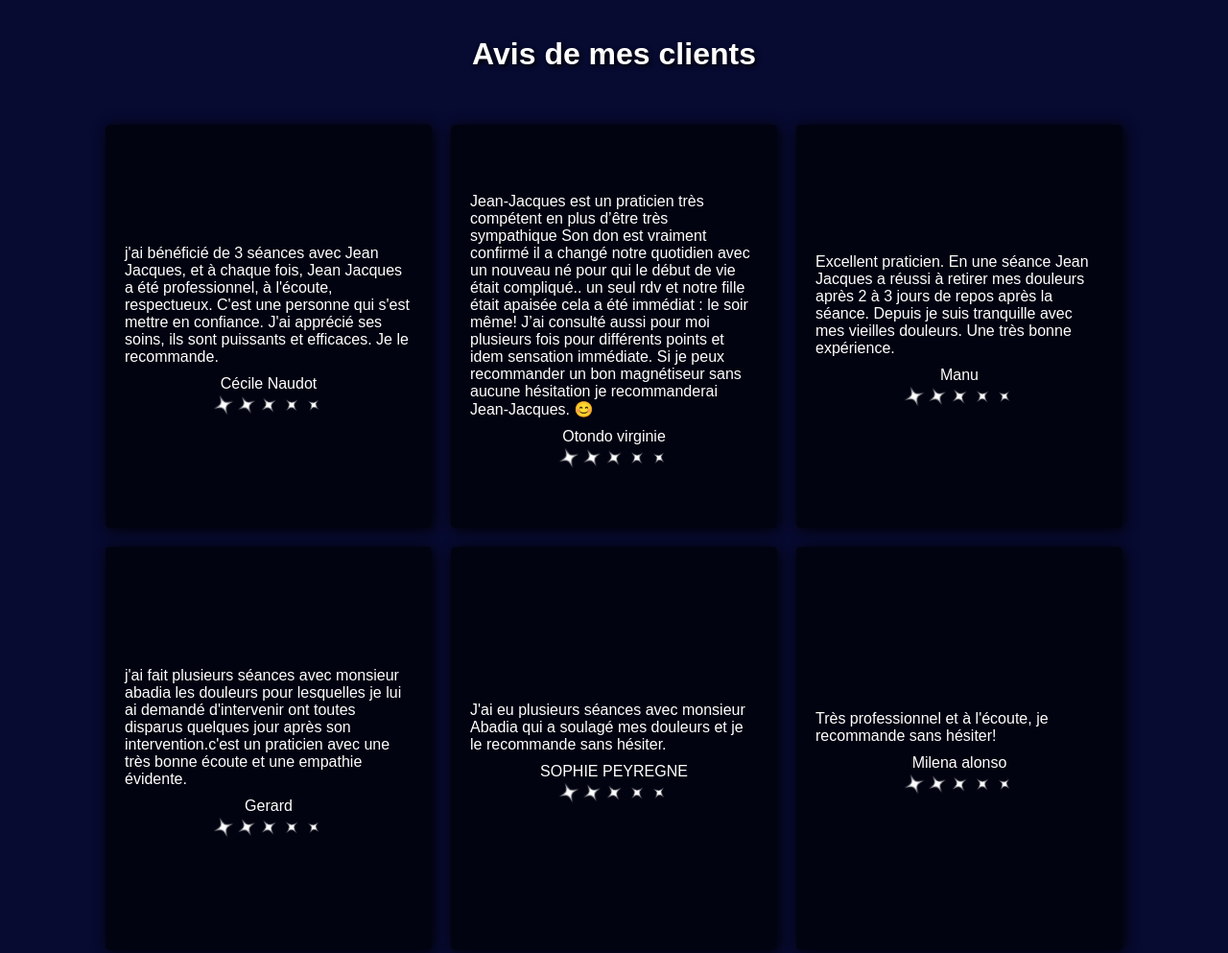
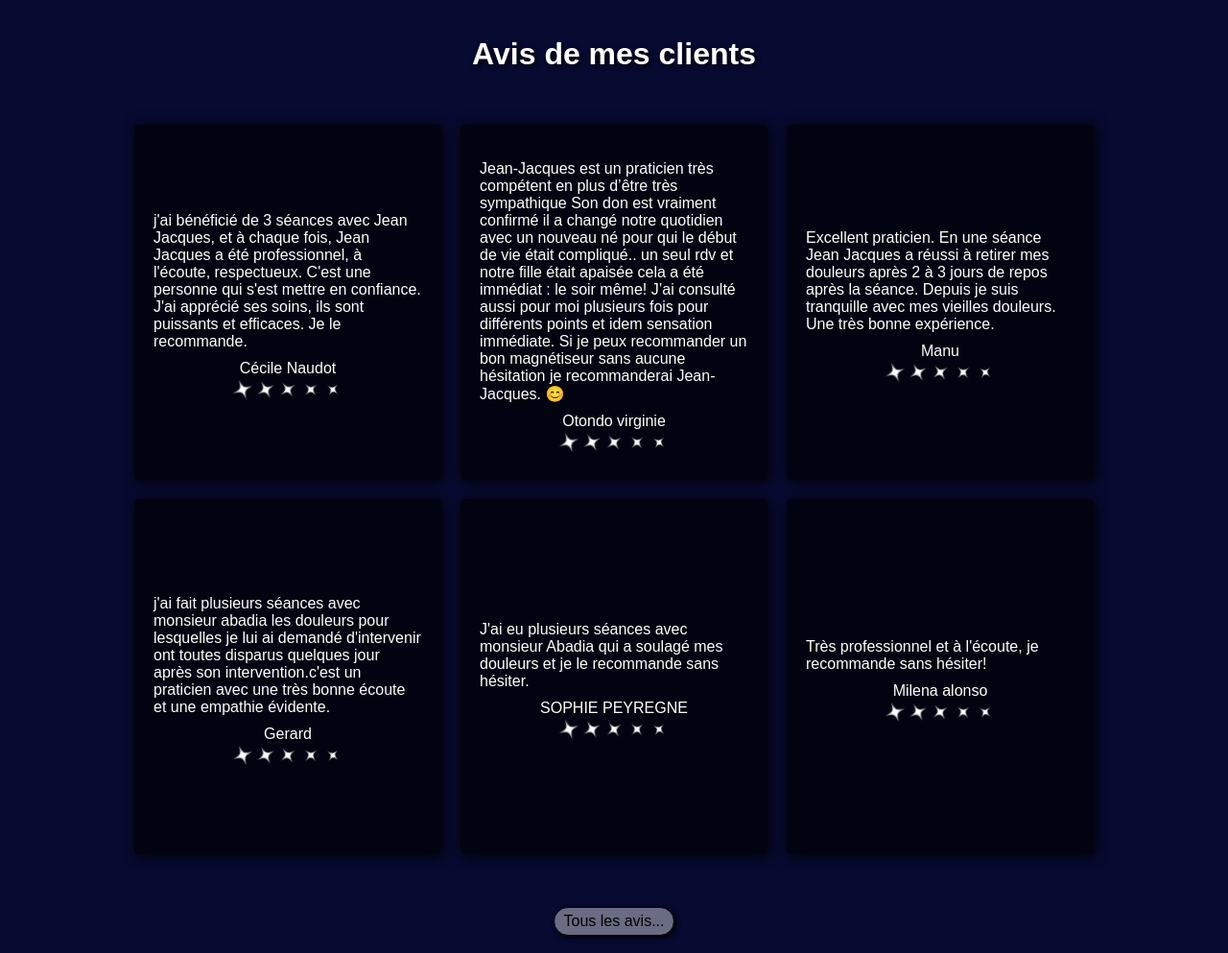
Before and after one commit to Azuko9/site-magn-tisme, a plain HTML site: page index.html in a window 1280 px wide. Shown: the part 4700-5693 px from the top of the page at 96% size. Drawn offline with Linux system fonts and the light colour scheme.

Commit message:
style: adjust box width and dimensions for improved layout consistency

```diff
--- a/style.css
+++ b/style.css
@@ -395,6 +395,7 @@ main {
 
 .box {
   min-height: 500px;
+  width: 90%;
   max-width: 1190px;
   display: flex;
   flex-direction: column;
@@ -427,6 +428,7 @@ main {
   font-size: 1em;
   margin-bottom: 15px;
   line-height: 1.1em;
+
 }
 
 #storm {
@@ -495,8 +497,8 @@ main {
   flex-direction: column;
   align-items: center;
   justify-content: center;
-  max-width: 300px;
-  min-height: 400px;
+  max-width: 280px;
+  min-height: 350px;
   gap: 10px;
   background-color: #000000aa;
   padding: 10px 20px;
```
